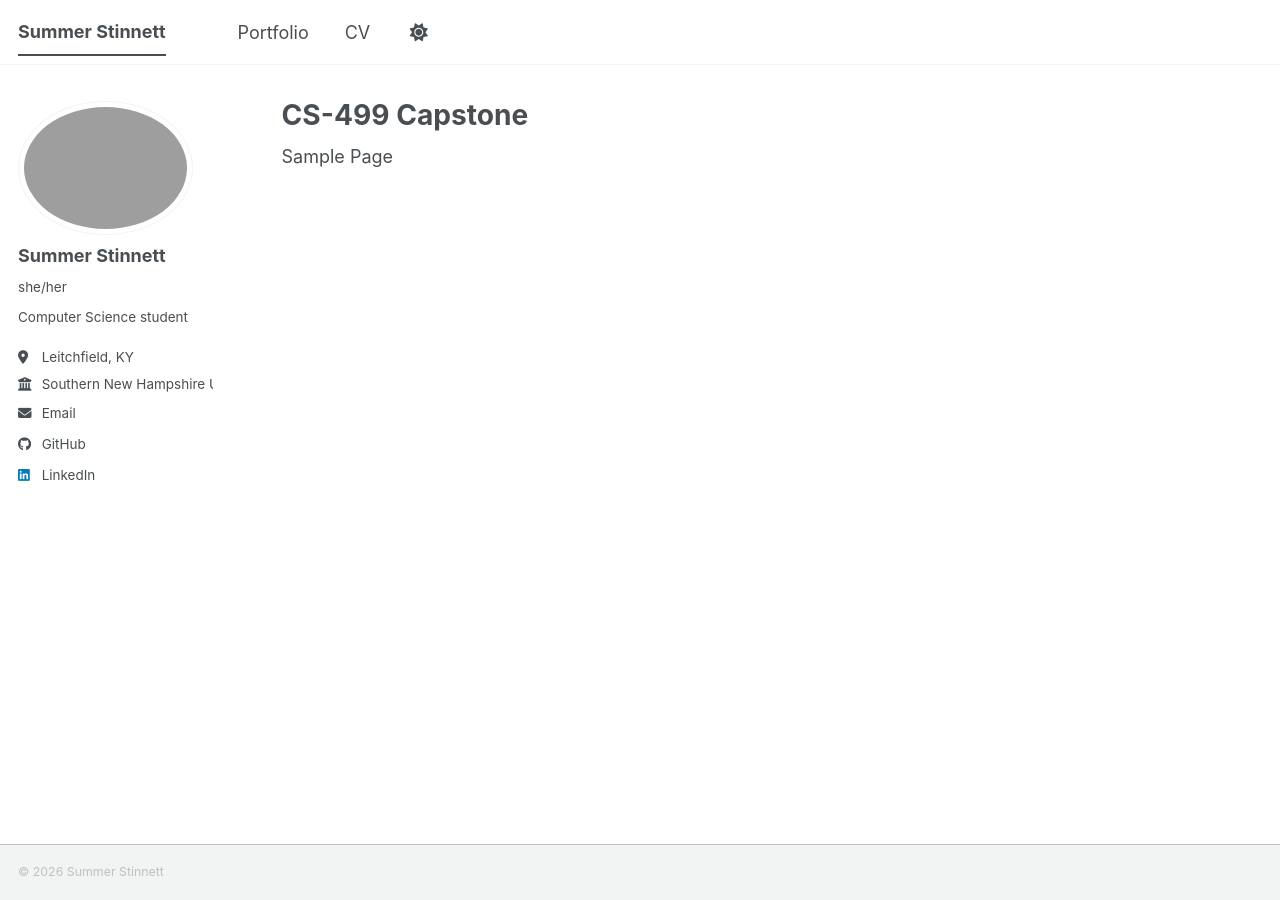
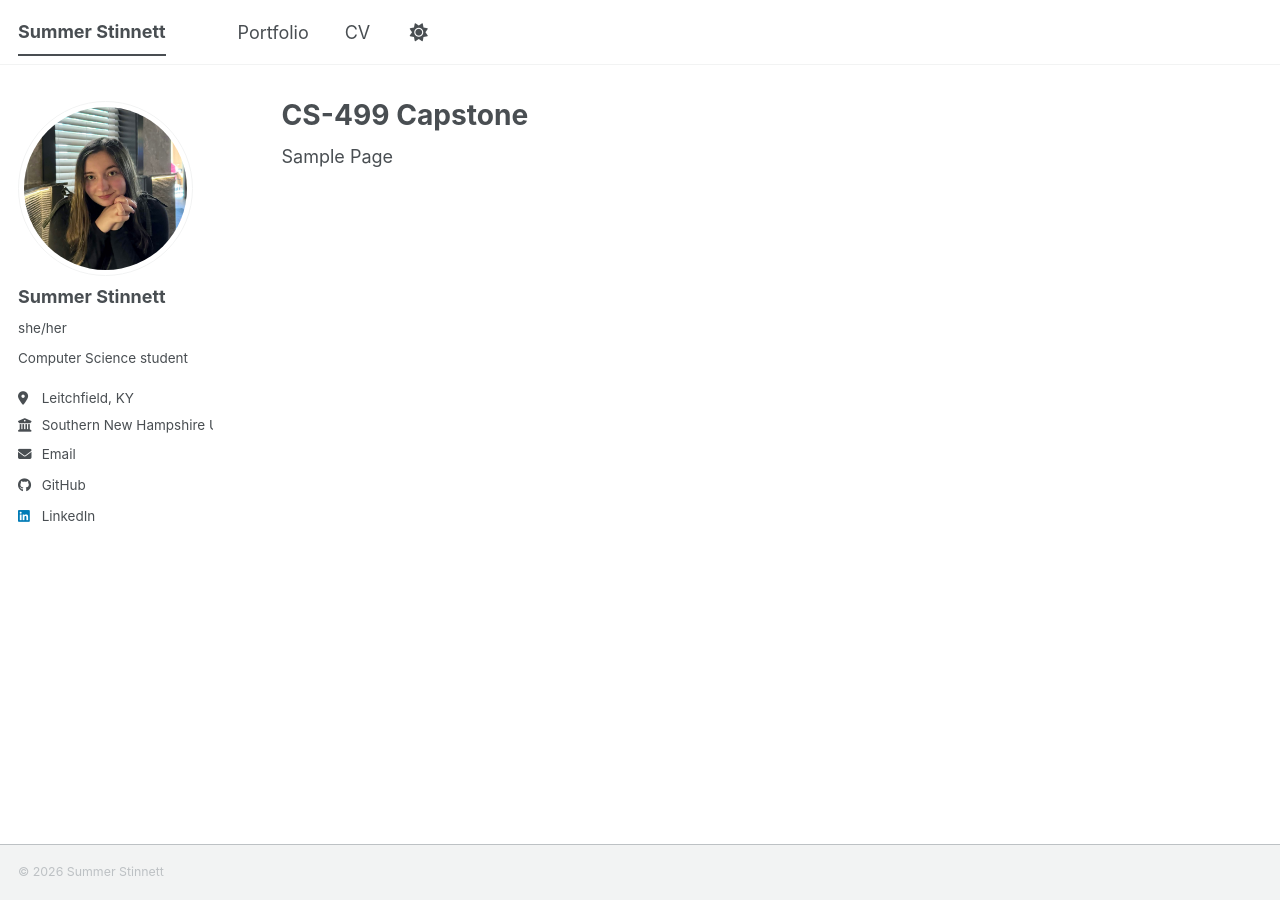
Before and after one commit to summstin/summstin.github.io, a Jekyll site: the page built from _pages/about.md, in a window 1280 px wide. Built offline with Jekyll 4.4.1, drawn with Linux system fonts in a browser that asks for light colours; a script bundle is joined from its source files by our own code; a style sheet for code colours, icons or effects is not loaded.

Commit message:
Update _config.yml

```diff
--- a/_config.yml
+++ b/_config.yml
@@ -23,7 +23,7 @@ repository               : "summstin/summstin.github.io"
 #               Additional customization can be done by editing /_includes/author-profile.html
 author:
   # Biographic information
-  avatar           : "profile.png"
+  avatar           : "iconpic.png"
   name             : "Summer Stinnett"
   pronouns         : "she/her"
   bio              : "Computer Science student"
```
